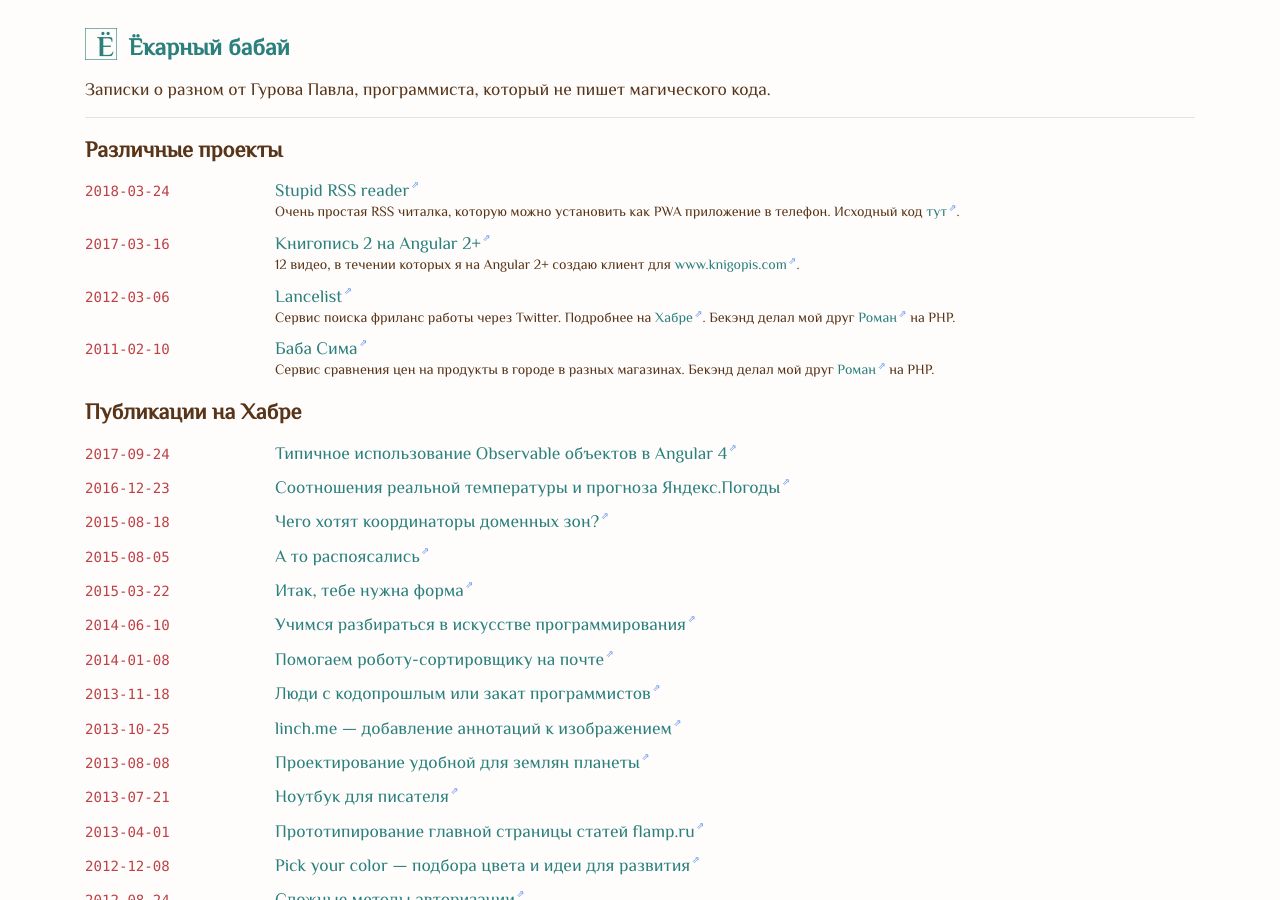
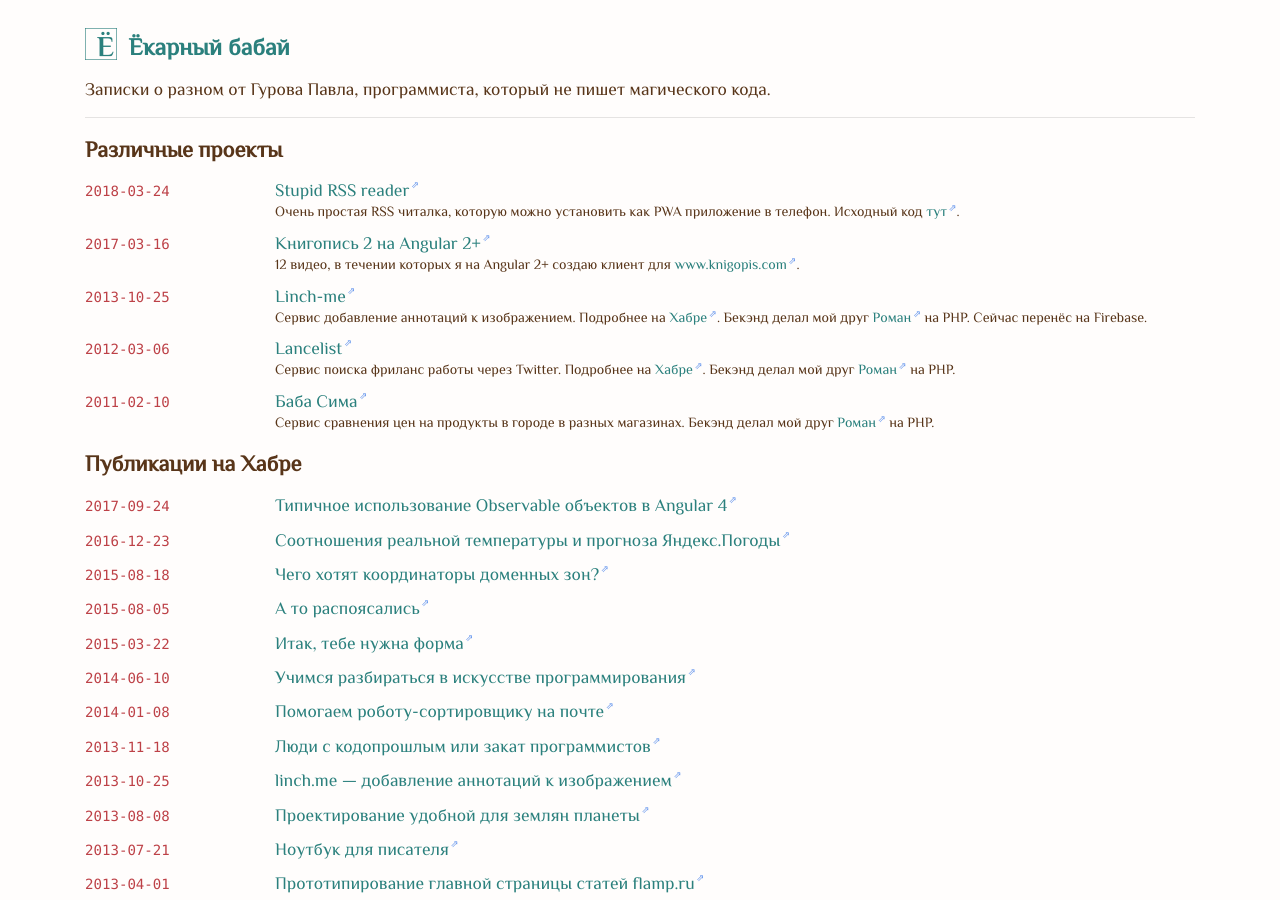
Before and after one commit to gurov/gurov.github.io, a Jekyll site: the page built from index.html, in a window 1280 px wide and 900 px high. Built offline with Jekyll 4.4.1, drawn with Linux system fonts in a browser that asks for light colours.

Commit message:
Add linchme

```diff
--- a/index.html
+++ b/index.html
@@ -25,6 +25,15 @@ layout: default
         <a target="_blank" href="https://www.youtube.com/playlist?list=PLR0eLsPS8yxOfKiTFOmlBflzF_DmL-kFd"
         class="out-link post_link">Книгопись 2 на Angular 2+</a>
         <div class="small">12 видео, в течении которых я на Angular 2+ создаю клиент для <a target="_blank" class="out-link" href="http://www.knigopis.com">www.knigopis.com</a>.</div>
+      </dd>
+
+      <dt class="col-md-2">
+        <code class="small">2013-10-25</code>
+      </dt>
+      <dd class="col-md-10 mb-3">
+        <a target="_blank" href="https://linch-me.firebaseapp.com/" class="out-link post_link">Linch-me</a>
+        <div class="small">Сервис добавление аннотаций к изображением. Подробнее на <a target="_blank" class="out-link" href="https://habr.com/post/198918/">Хабре</a>.
+         Бекэнд делал мой друг <a target="_blank" class="out-link" href="http://me.getid.org/">Роман</a> на PHP. Сейчас перенёс на Firebase.</div>
       </dd>
 
       <dt class="col-md-2">
```
